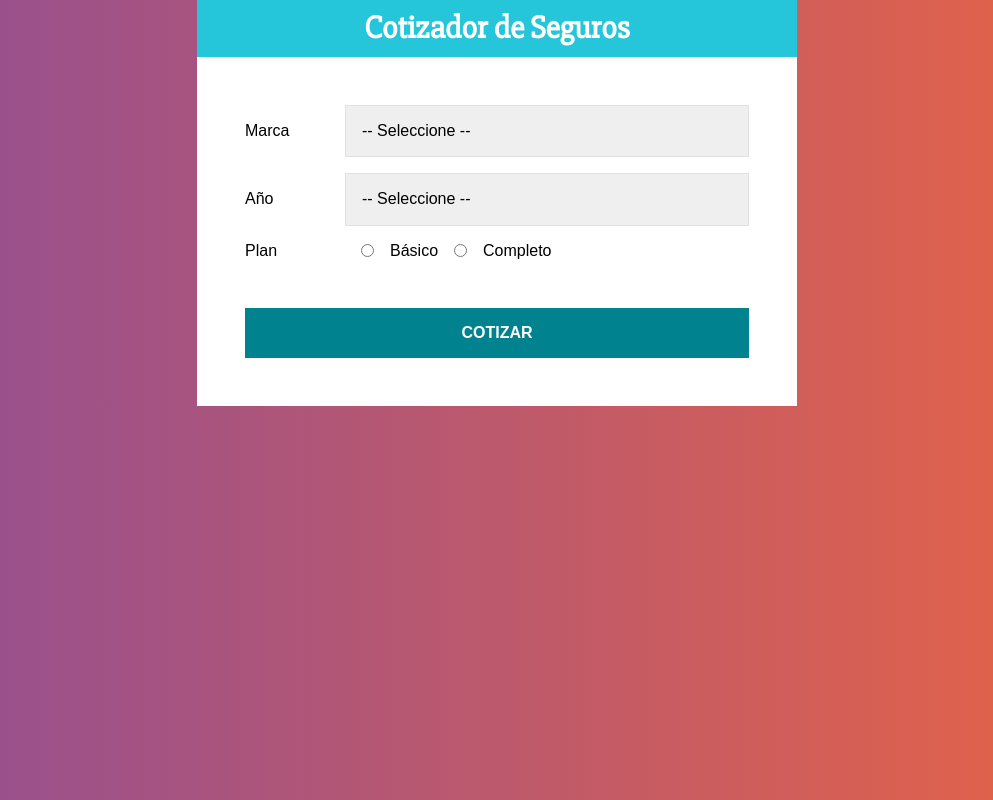
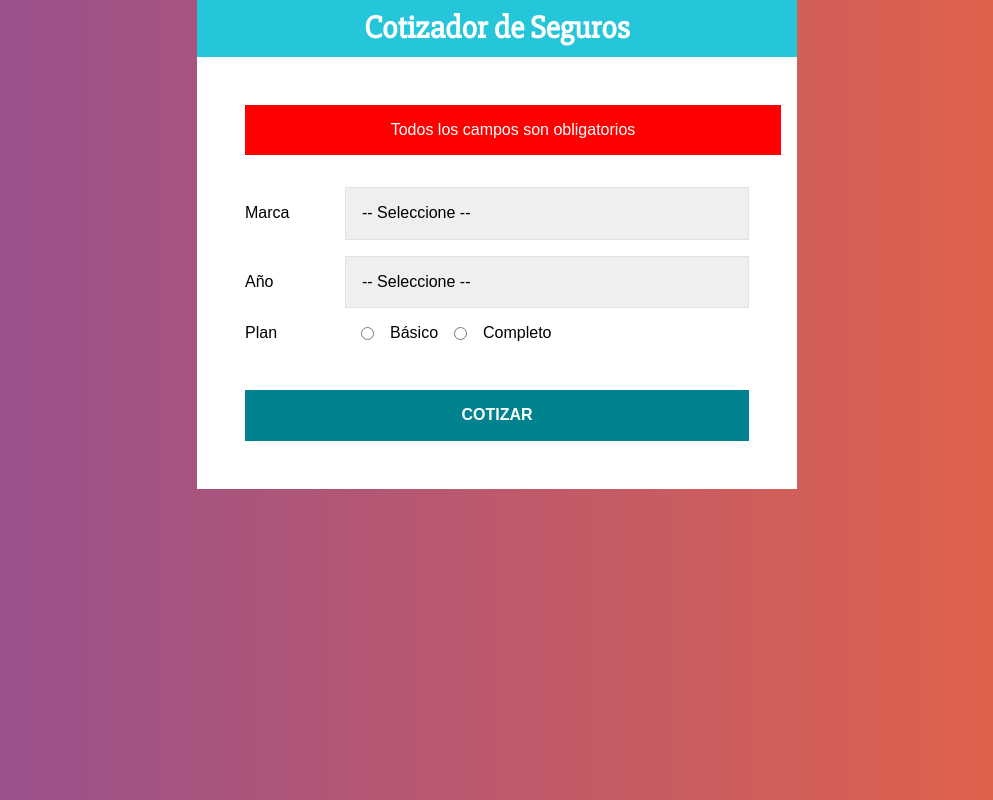
Before and after one commit to devq97/cotizador-react, a React (Create React App) app: page / in a window 1280 px wide. Both pictures are taken after a click on the button "COTIZAR". Shown: the whole page, without its empty margins (143-1136 px from the left). Built offline with nearby package versions, Linux system fonts and the light colour scheme.

Commit message:
Se crean las funciones en el helper y se importan para calcular seguro

```diff
--- a/src/Helper.js
+++ b/src/Helper.js
@@ -0,0 +1,27 @@
+export function obtenerDiferenciaYear(year) {
+  return new Date().getFullYear() - year;
+}
+
+export function calcularMarca(marca) {
+  let incremento;
+
+  switch (marca) {
+    case 'europeo':
+      incremento = 1.30;
+      break;
+    case 'americano':
+      incremento = 1.15;
+      break;
+    case 'asiatico':
+      incremento = 1.05;
+      break;
+    default:
+      break;
+  }
+
+  return incremento;
+}
+
+export function obtenerPlan(plan) {
+  return (plan === 'basico') ? 1.20 : 1.50;
+}
--- a/src/components/Formulario.js
+++ b/src/components/Formulario.js
@@ -1,5 +1,6 @@
 import React, {useState} from "react";
 import styled from "@emotion/styled";
+import { obtenerDiferenciaYear, calcularMarca, obtenerPlan } from '../Helper';
 
 const Campo = styled.div`
   display: flex;
@@ -41,6 +42,15 @@ const Boton = styled.button`
   }
 `;
 
+const Error = styled.div`
+  background-color: red;
+  color: white;
+  padding: 1rem;
+  width: 100%;
+  text-align: center;
+  margin-bottom: 2rem;
+`;
+
 const Formulario = () => {
 
   const [datos, guardarDatos] = useState({
@@ -48,6 +58,8 @@ const Formulario = () => {
     year: '',
     plan: ''
   });
+
+  const [error, guardarError] = useState(false);
 
   const {marca, year, plan} = datos;
 
@@ -58,8 +70,34 @@ const Formulario = () => {
     })
   };
 
+  const cotizarSeguro = e => {
+    e.preventDefault();
+
+    if(marca.trim() === '' || year.trim() === '' || plan.trim() === '') {
+      guardarError(true);
+      return;
+    }
+
+    guardarError(false);
+
+    let resultado = 2000;
+
+    const diferencia = obtenerDiferenciaYear(year);
+
+    resultado -= ((diferencia * 3) * resultado) / 100;
+
+    resultado = calcularMarca(marca) * resultado;
+
+    const incrementoPlan = obtenerPlan(plan);
+    resultado = parseFloat(incrementoPlan * resultado).toFixed(2);
+
+  };
+
   return (
-    <form>
+    <form
+      onSubmit={cotizarSeguro}
+    >
+      { error ? <Error>Todos los campos son obligatorios</Error> : null }
       <Campo>
         <Label>Marca</Label>
         <Select
@@ -113,7 +151,7 @@ const Formulario = () => {
       </Campo>
 
       <Boton
-        type="button"
+        type="submit"
       >Cotizar</Boton>
     </form>
   )
```
